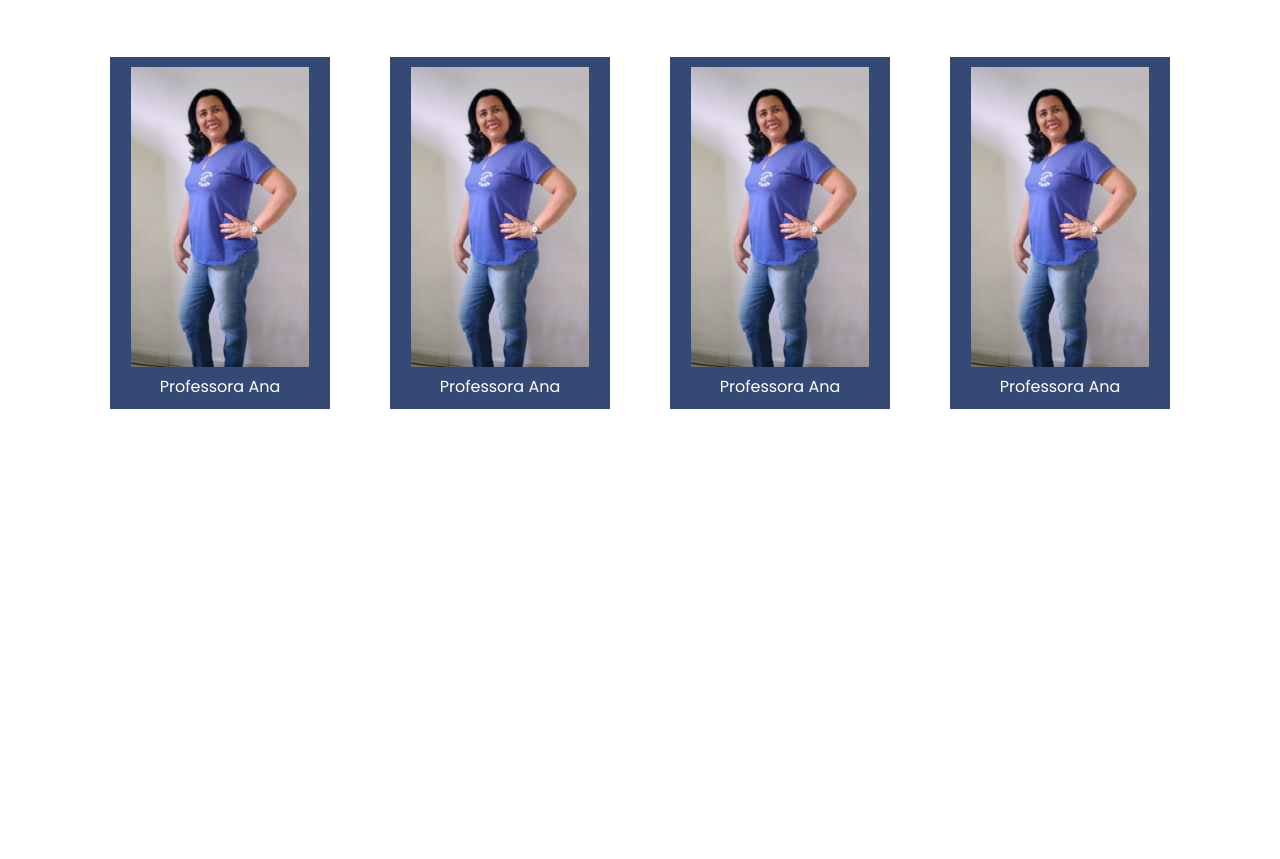
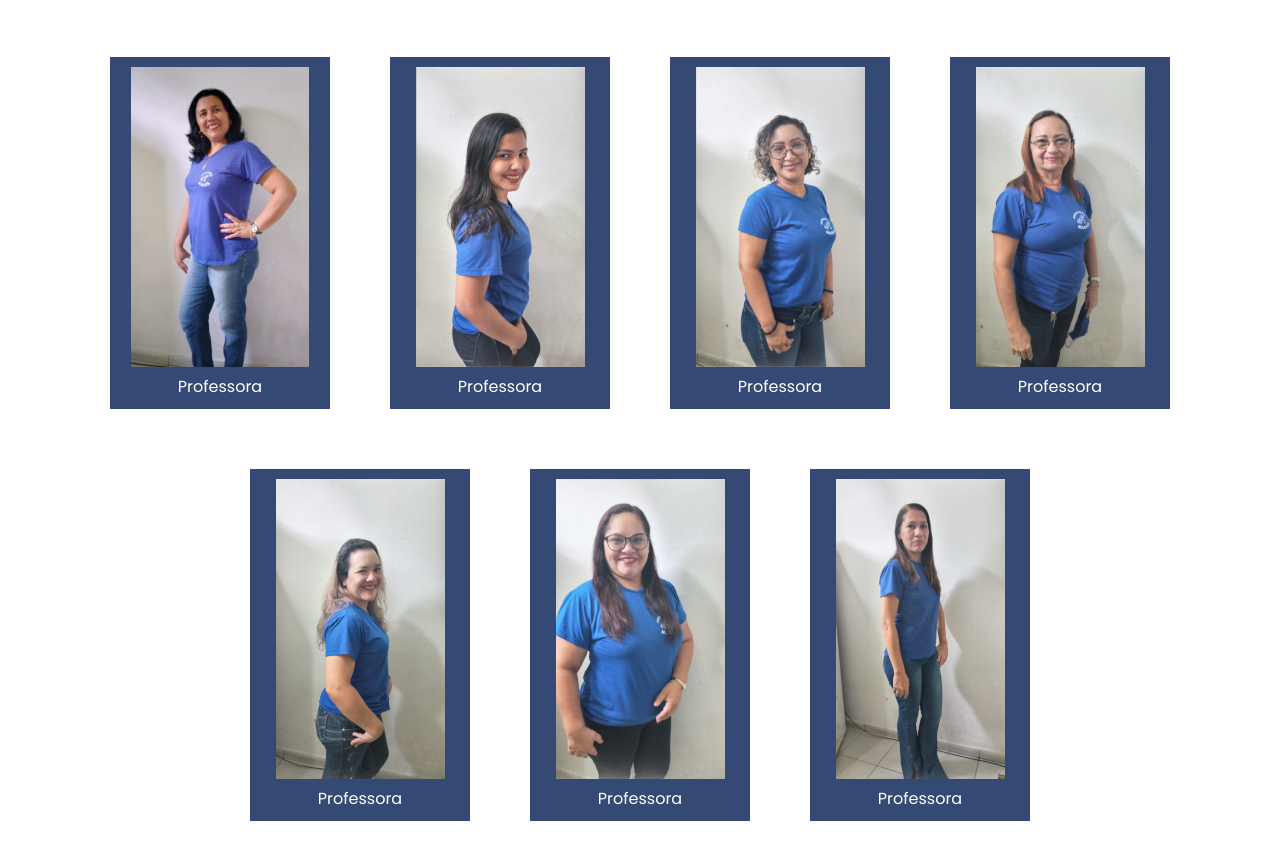
Before and after one commit to karinevieira/jardim-escola-marica, a plain HTML site: page paginas/professores.html in a window 1280 px wide. Shown: the part 123-982 px from the top of the page. Before the commit the page ends 800 px from the top, so only its background shows below. Drawn offline with Linux system fonts and the light colour scheme.

Commit message:
Add new teachers

```diff
--- a/paginas/professores.html
+++ b/paginas/professores.html
@@ -34,31 +34,55 @@
                 <img src="../imagens/p1.jpg" alt="">
             </div>
             <div class="professor-info">
-                <p>Professora Ana</p>
+                <p>Professora</p>
             </div>
         </div>
         <div class="professor-container">
             <div class="professor-imagem">
-                <img src="../imagens/p1.jpg" alt="">
+                <img src="../imagens/p2.jpg" alt="">
             </div>
             <div class="professor-info">
-                <p>Professora Ana</p>
+                <p>Professora</p>
             </div>
         </div>
         <div class="professor-container">
             <div class="professor-imagem">
-                <img src="../imagens/p1.jpg" alt="">
+                <img src="../imagens/p3.jpg" alt="">
             </div>
             <div class="professor-info">
-                <p>Professora Ana</p>
+                <p>Professora</p>
             </div>
         </div>
         <div class="professor-container">
             <div class="professor-imagem">
-                <img src="../imagens/p1.jpg" alt="">
+                <img src="../imagens/p4.jpg" alt="">
             </div>
             <div class="professor-info">
-                <p>Professora Ana</p>
+                <p>Professora</p>
+            </div>
+        </div>
+        <div class="professor-container">
+            <div class="professor-imagem">
+                <img src="../imagens/p5.jpg" alt="">
+            </div>
+            <div class="professor-info">
+                <p>Professora</p>
+            </div>
+        </div>
+        <div class="professor-container">
+            <div class="professor-imagem">
+                <img src="../imagens/p6.jpg" alt="">
+            </div>
+            <div class="professor-info">
+                <p>Professora</p>
+            </div>
+        </div>
+        <div class="professor-container">
+            <div class="professor-imagem">
+                <img src="../imagens/p7.jpg" alt="">
+            </div>
+            <div class="professor-info">
+                <p>Professora</p>
             </div>
         </div>
         </div>
```
Also changed, not shown: imagens/p2.jpg (added), imagens/p3.jpg (added), imagens/p4.jpg (added), imagens/p5.jpg (added), imagens/p6.jpg (added), imagens/p7.jpg (added).
